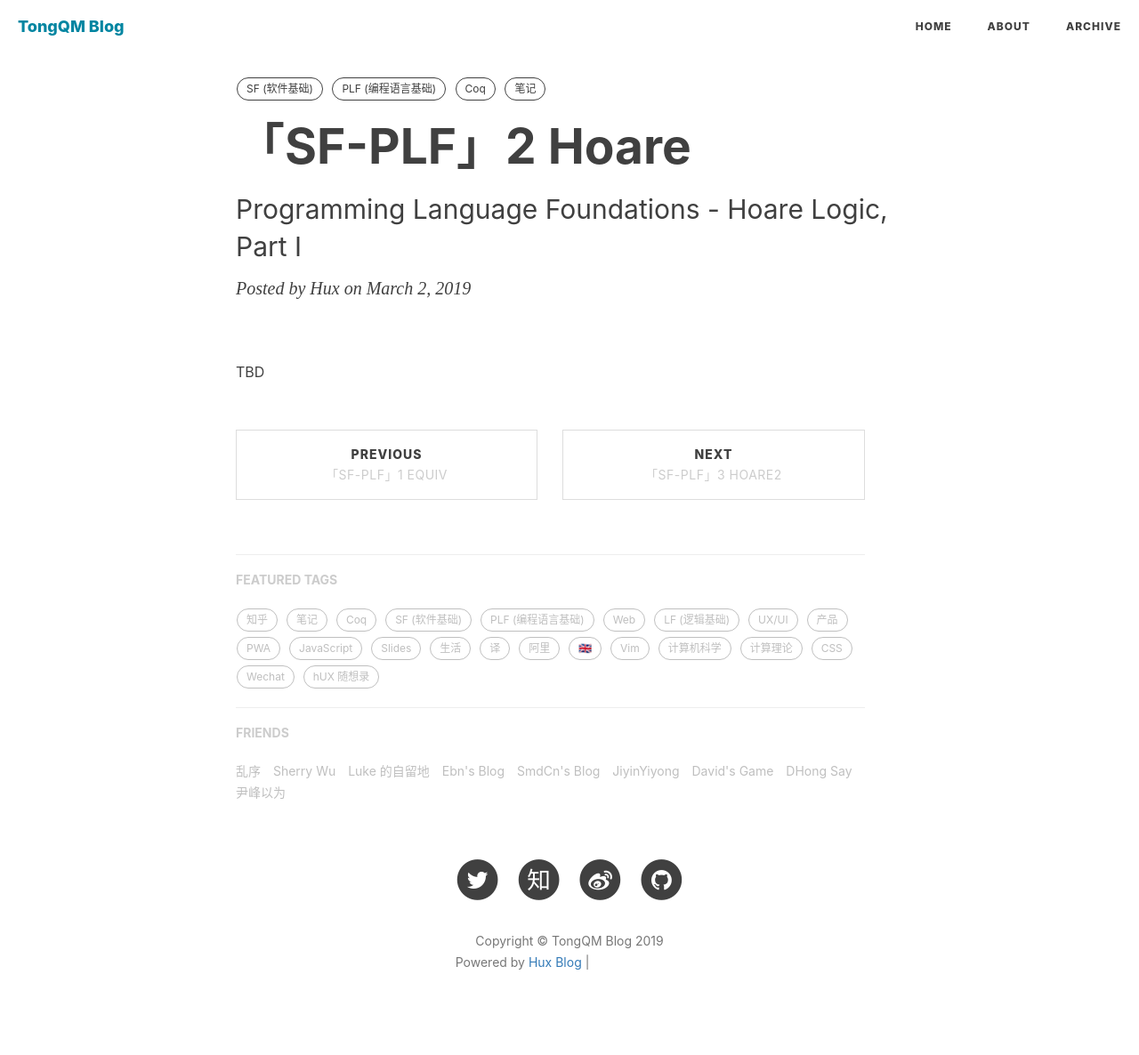
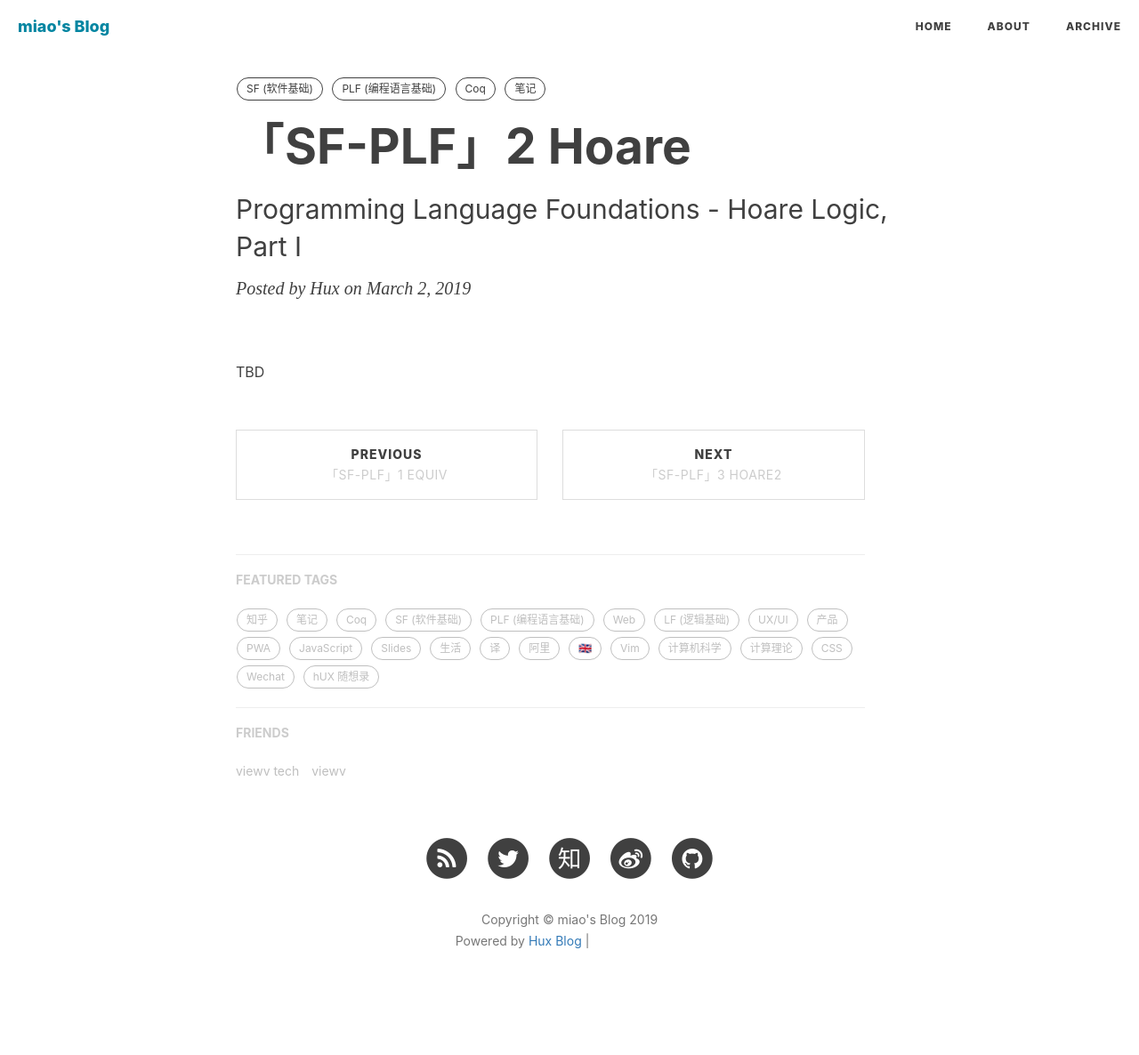
Before and after one commit to TongQM/tongqm.github.io, a Jekyll site: the page built from _posts/read_sf_plf/2019-03-02-sf-plf-02-hoare-1.md, in a window 1280 px wide. Shown: the whole page at 89% size. Built offline with Jekyll 4.4.1, drawn with Linux system fonts in a browser that asks for light colours; nearby versions of some CDN libraries; comment, search, counter and statistics services are not loaded; after the commit the page ends 1162 px from its top, so only the background shows below that; grey boxes are pictures that could not be loaded.

Commit message:
fix config

```diff
--- a/_config.yml
+++ b/_config.yml
@@ -1,38 +1,42 @@
 # Site settings
-title: TongQM Blog
-SEOTitle: TongQM的博客 | TongQM Blog
+title: miao's Blog
+SEOTitle: miao的博客 | miao Blog
 header-img: img/home-bg.jpg
-email: huxpro@gmail.com
-description: "关于程序与设计、黑客与画家 | 黄玄，Web & Mobile Lover，Software Engineer，UX Designer | 这里是 @Hux黄玄 的个人博客，与你一起发现更大的世界。"
-keyword: "黄玄, Hux黄玄, Hux, 鬼栈, huxpro, @huxpro, 黄玄的博客, Hux Blog, 博客, 个人网站, 互联网, Web, JavaScript, 前端, 设计"
-url: "https://tongqm.github.io"              # your host, for absolute URL
-baseurl: ""                             # for example, '/blog' if your blog hosted on 'host/blog'
+email: xjtumyd@gmail.com
+description: "Econometrics, Operation Research, Industrial Engineering, Finance"
+keyword: "miao, IEOR, Econ"
+url: "https://tongqm.github.io" # your host, for absolute URL
+baseurl: "/" # for example, '/blog' if your blog hosted on 'host/blog'
 
 # Publish posts or collection documents with a future date.
 future: true
 
 # SNS settings
-RSS: false
-weibo_username:     huxpro
-zhihu_username:     huxpro
-github_username:    huxpro
-twitter_username:   huxpro
-#facebook_username:  huxpro
-#linkedin_username:  firstname-lastname-idxxxx
-
-
+RSS: true
+weibo_username: miao
+zhihu_username: miao
+github_username: TongQM
+twitter_username: miao
+#facebook_username:  Eddy Miau
+#linkedin_username:  Yidi-Miao-idxxxx
 
 # Build settings
 # from 2016, 'pygments' is unsupported on GitHub Pages. Use 'rouge' for highlighting instead.
 highlighter: rouge
 permalink: pretty
 paginate: 10
-exclude: ["less","node_modules","Gruntfile.js","package.json","README.md","README.zh.md"]
-anchorjs: true                          # if you want to customize anchor. check out line:181 of `post.html`
+exclude:
+    [
+        "less",
+        "node_modules",
+        "Gruntfile.js",
+        "package.json",
+        "README.md",
+        "README.zh.md",
+    ]
+anchorjs: true # if you want to customize anchor. check out line:181 of `post.html`
 # If you have timezone issue (e.g. #68) in China, uncomment to use this:
 #timezone: CN
-
-
 
 # Gems
 # from PR#40, to support local preview for Jekyll 3.0
@@ -40,23 +44,19 @@ anchorjs: true                          # if you want to customize anchor. check
 # `$ gem install jekyll-paginate`
 plugins: [jekyll-paginate]
 
-
-
 # Markdown settings
 # replace redcarpet to kramdown,
 # although redcarpet can auto highlight code, the lack of header-id make the catalog impossible, so I switch to kramdown
 # document: http://jekyllrb.com/docs/configuration/#kramdown
 markdown: kramdown
 kramdown:
-  input: GFM                            # use Github Flavored Markdown !important
-  syntax_highlighter_opts:
-    span:
-      line_numbers: false
-    block:
-      line_numbers: true
-      start_line: 1
-
-
+    input: GFM # use Github Flavored Markdown !important
+    syntax_highlighter_opts:
+        span:
+            line_numbers: false
+        block:
+            line_numbers: true
+            start_line: 1
 
 # Disqus settings
 disqus_username: hux
@@ -64,73 +64,38 @@ disqus_username: hux
 # Netease settings
 netease_comment: false
 
-
-
 # Analytics settings
 # Baidu Analytics
 # ba_track_id: [your track id]
 
 # Google Analytics
-ga_track_id: 'UA-49627206-1'            # Format: UA-xxxxxx-xx
+ga_track_id: "UA-49627206-1" # Format: UA-xxxxxx-xx
 ga_domain: huangxuan.me
 
-
-
 # Sidebar settings
-sidebar: true                           # whether or not using Sidebar.
+sidebar: true # whether or not using Sidebar.
 sidebar-about-description: "For the next quantum leap<br>离开世界之前，一切都是过程"
-sidebar-avatar: /img/avatar-hux-ny.jpg      # use absolute URL, seeing it's used in both `/` and `/about/`
-
-
+sidebar-avatar: /img/avatar-hux-ny.jpg # use absolute URL, seeing it's used in both `/` and `/about/`
 
 # Featured Tags
-featured-tags: true                     # whether or not using Feature-Tags
-featured-condition-size: 1              # A tag will be featured if the size of it is more than this condition value
-
-
+featured-tags: true # whether or not using Feature-Tags
+featured-condition-size: 1 # A tag will be featured if the size of it is more than this condition value
 
 # Progressive Web Apps
 chrome-tab-theme-color: "#000000"
 service-worker: true
 
-
-
 # MathJax rendering for layout:page (e.g. post preview)
-page-mathjax: false
-
-
+page-mathjax: true
 
 # Friends
 friends: [
-    {
-    #     title: "Su",
-    #     href: "http://su.gallery/"
-    # },{
-        title: "乱序",
-        href: "http://mida.re/"
-    },{
-        title: "Sherry Wu",
-        href: "https://xuechundesign.github.io"
-    },{
-        title: "Luke 的自留地",
-        href: "http://hmqk1995.github.io"
-    },{
-        title: "Ebn's Blog",
-        href: "http://ebnbin.com/"
-    },{
-        title: "SmdCn's Blog",
-        href: "http://blog.smdcn.net"
-    },{
-        title: "JiyinYiyong",
-        href: "http://tiye.me/"
-    },{
-        title: "David's Game",
-        href: "https://www.ruoyaowu.com/"
-    },{
-        title: "DHong Say",
-        href: "http://dhong.co"
-    },{
-        title: "尹峰以为",
-        href: "http://ingf.github.io/"
-    }
-]
+        {
+            #     title: "Su",
+            #     href: "http://su.gallery/"
+            # },{
+            title: "viewv tech",
+            href: "tech.viewv.top",
+        },
+        { title: "viewv", href: "viewv.top" },
+    ]
```
